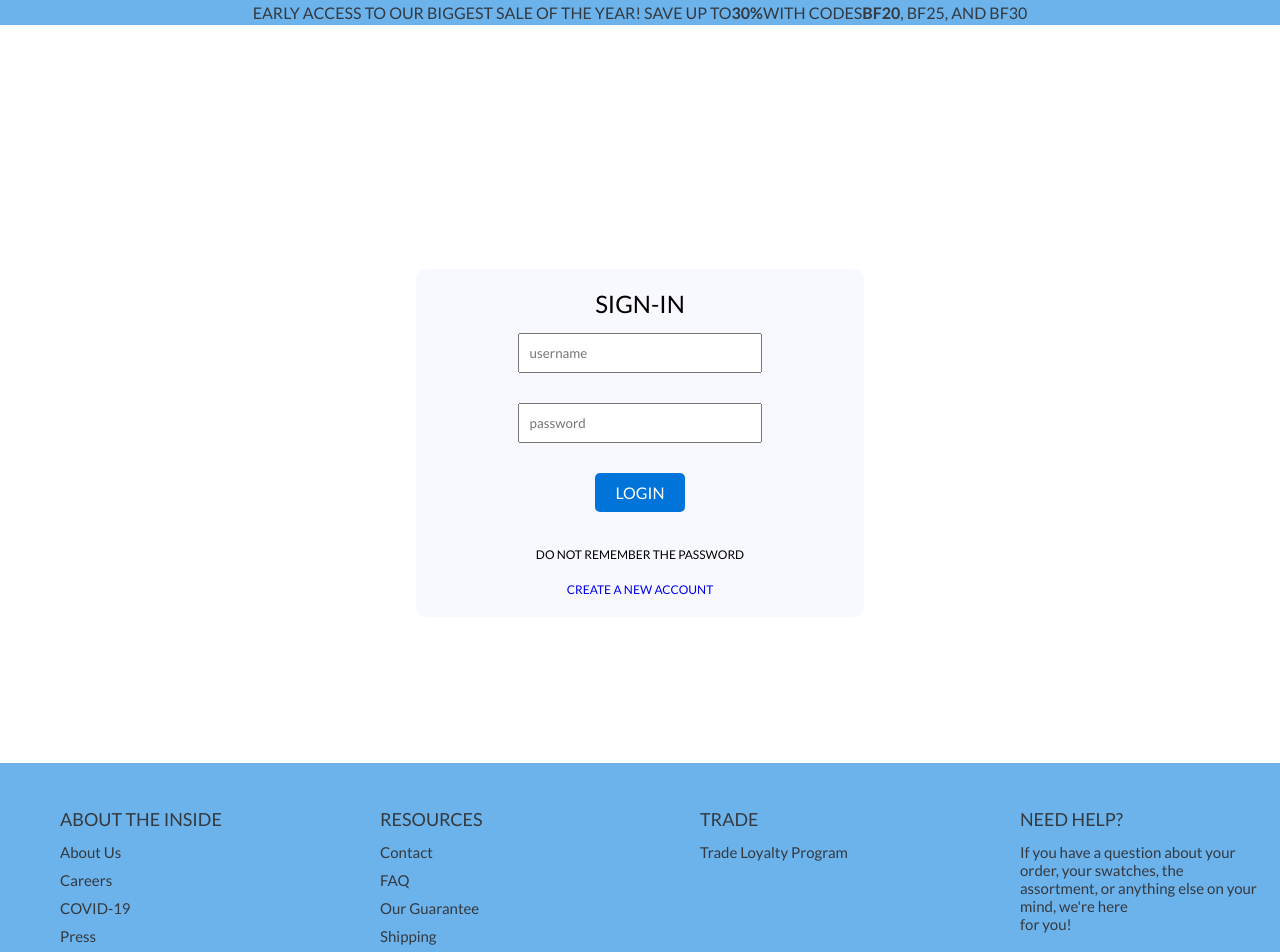
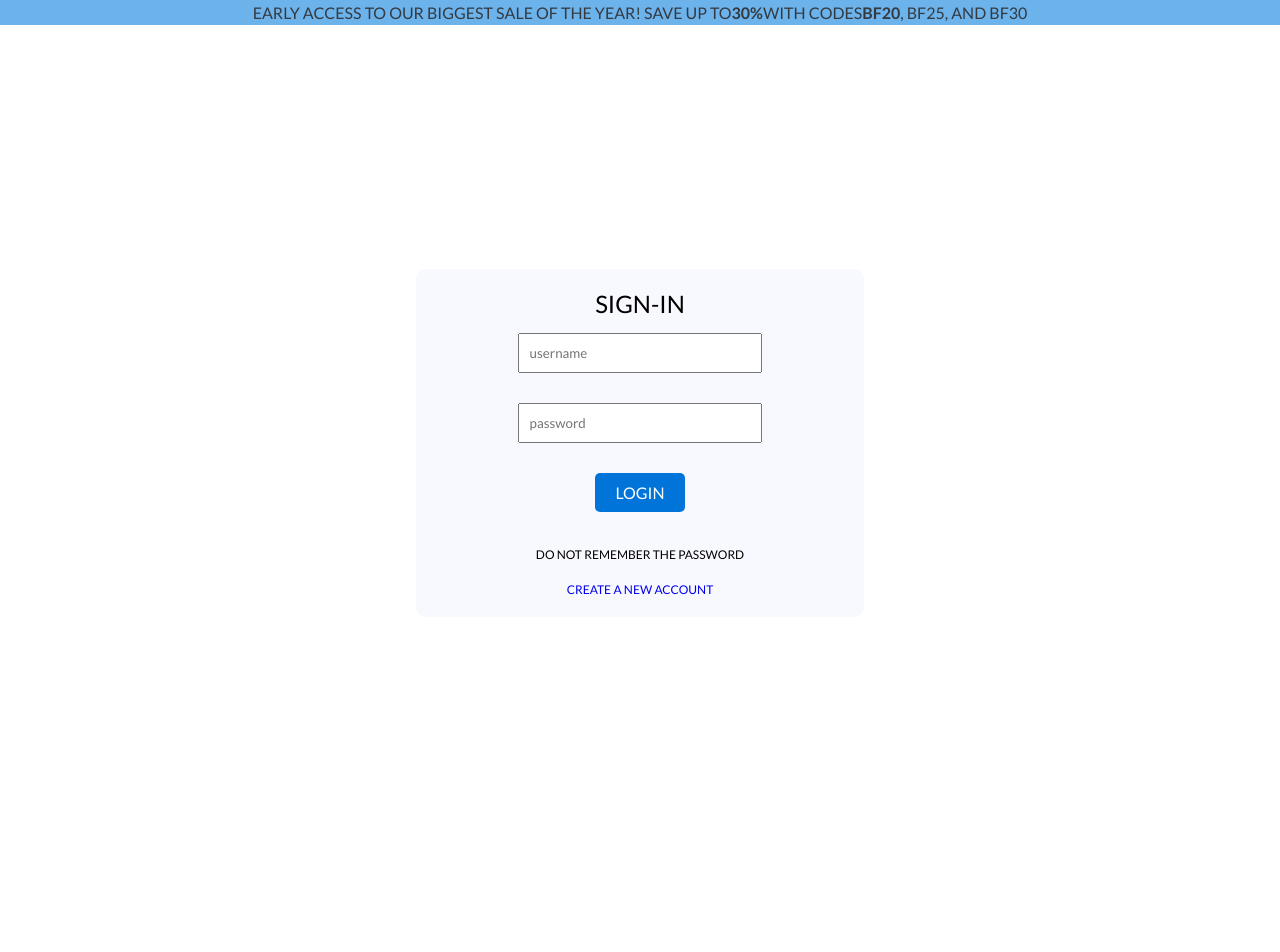
Before and after one commit to BAJRANG-BAJIYA/inside-furniture-react, a React (Create React App) app: page /login in a window 1280 px wide. Shown: the top 952 px of the page. After the commit the page ends 800 px from the top, so only its background shows below. Built offline with nearby package versions, Linux system fonts and the light colour scheme; a web font is replaced by a local one.

Commit message:
login css modified

```diff
--- a/src/pages/Login/Login.jsx
+++ b/src/pages/Login/Login.jsx
@@ -1,7 +1,6 @@
 import React from 'react';
 import Navbar from "../../components/navbar/Navbar";
 import NewsLetter from "../../components/newsletter/NewsLetter";
-import Footer from "../../components/footer/Footer";
 import { Link } from 'react-router-dom';
 import "./login.css";
 
@@ -23,7 +22,6 @@ const Login = () => {
    </div>
 
     </div>
-    <Footer />
     </>
 
   )
--- a/src/pages/Login/login.css
+++ b/src/pages/Login/login.css
@@ -1,4 +1,6 @@
 .Login{
+    margin: 0;
+    padding: 0;
     position: relative;
     width: 100vw;
     height: 80vh;
@@ -30,6 +32,7 @@
     flex-wrap: wrap;
     justify-content: center;
     align-items: center;
+    background-color: ghostwhite;
 }
 
 .Login__loginInput{
```
